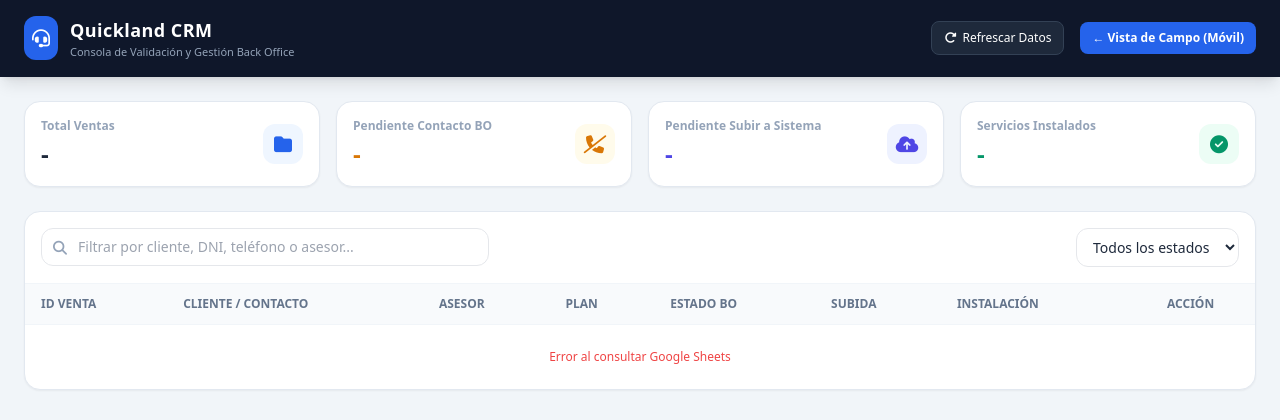
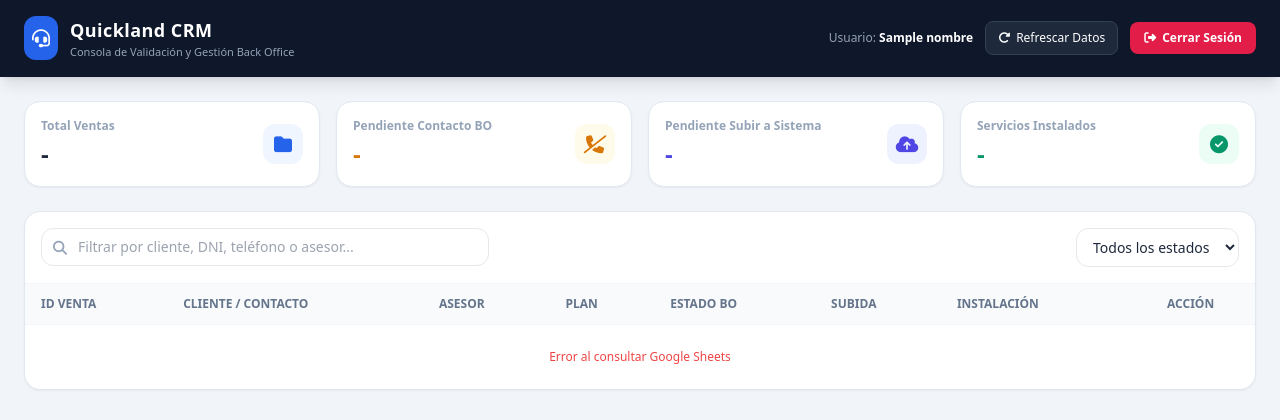
Before and after one commit to AdonaHack/QuicklanCRM, a Flask app: template templates/backoffice.html in a window 1280 px wide. Shown: the top 420 px of the page. Run offline with Flask 3, Linux system fonts and the light colour scheme; the template is opened without the code that fills it: most values are stand-ins (such as "Sample title", 1, 10 or a date in 2020); some libraries are stand-ins or nearby versions.

Commit message:
Add files via upload

```diff
--- a/templates/backoffice.html
+++ b/templates/backoffice.html
@@ -20,12 +20,18 @@
         <p class="text-[11px] text-slate-400">Consola de Validación y Gestión Back Office</p>
       </div>
     </div>
-    <div class="flex items-center space-x-4">
+    <div class="flex items-center space-x-3">
+      <span class="text-xs text-slate-400 hidden sm:inline">Usuario: <strong class="text-white">{{ nombre or usuario }}</strong></span>
       <button onclick="cargarVentas()" class="bg-slate-800 hover:bg-slate-700 text-xs px-3 py-2 rounded-lg border border-slate-700 flex items-center transition">
         <i class="fa-solid fa-rotate-right mr-1.5"></i> Refrescar Datos
       </button>
-      <a href="/" class="text-xs bg-blue-600 hover:bg-blue-500 px-3 py-2 rounded-lg font-semibold transition">
-        ← Vista de Campo (Móvil)
+      {% if rol == 'ADMIN' %}
+      <a href="/admin" class="text-xs bg-purple-600 hover:bg-purple-500 px-3 py-2 rounded-lg font-semibold transition">
+        Panel Admin
+      </a>
+      {% endif %}
+      <a href="/logout" class="text-xs bg-rose-600 hover:bg-rose-700 px-3.5 py-2 rounded-lg font-bold flex items-center transition shadow-sm">
+        <i class="fa-solid fa-right-from-bracket mr-1.5"></i> Cerrar Sesión
       </a>
     </div>
   </nav>
@@ -328,7 +334,6 @@
       }
     }
 
-    // Carga inicial automática
     cargarVentas();
   </script>
 </body>
```
